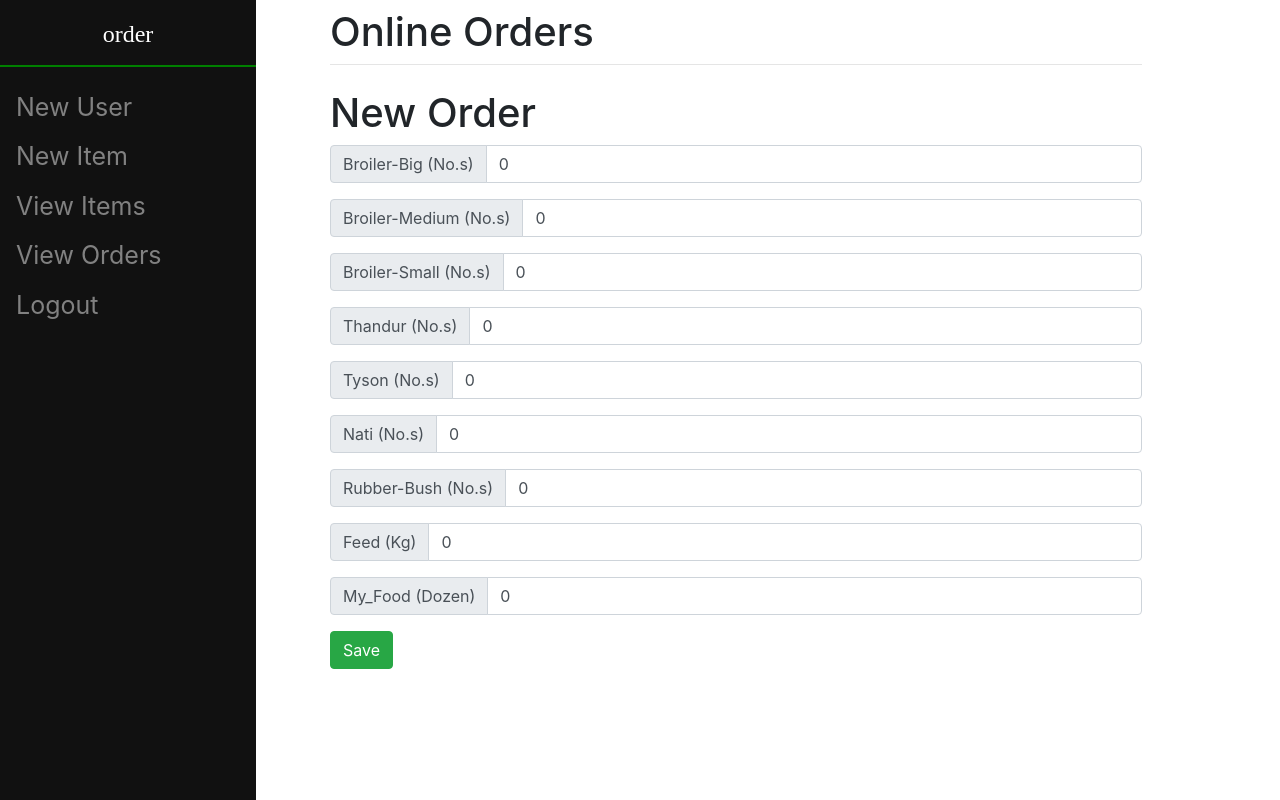
After one commit to Rajeevveera24/online-orders-app, a Django app: page /create/ in a window 1280 px wide. The commit adds this page. Run offline with Django 3.2, Linux system fonts and the light colour scheme; a user stored in the database is signed in; data comes from the database, SQL or seed files in the repository; both versions use the stored data as it was after the commit; some libraries are stand-ins or nearby versions.

Commit message:
item and order create,view functionalities added

```diff
--- a/orders/models.py
+++ b/orders/models.py
@@ -17,7 +17,7 @@ class Shop(models.Model):
 		return self.name
 
 class Item(models.Model):
-	name = models.CharField(max_length = 50)
+	name = models.CharField(max_length = 50, unique = True)
 	desc = models.CharField(max_length = 100)
 	unit = models.CharField(max_length = 10, default = "No.s")
 
--- a/orders/templates/orders/base.html
+++ b/orders/templates/orders/base.html
@@ -102,8 +102,11 @@
 				<!-- <a href="/">Home</a> -->
 				{% if privilege %}
 					<a href = "/register">New User</a>
+					<a href = "/item/create/">New Item</a>
+					<a href = "/item/view">View Items</a>
+				{% else %}
+					<a href="/create">New Order</a>
 				{% endif %}
-				<a href="/create">New Order</a>
 				<a href="/view">View Orders</a>
 				<a href = "/logout">Logout</a>
 			{% else %}
--- /dev/null
+++ b/orders/templates/orders/order_create.html
@@ -0,0 +1,23 @@
+{% extends "orders/base.html" %}
+
+{% block title %}
+	New Order
+{% endblock %}
+
+{% block content %}
+    <h1>New Order</h1>
+    <form action ="/create/" method = "POST">
+        {% csrf_token %}
+        {% for it in items %}
+            <div class = "input-group mb-3">
+                <div class = "input-group-prepend">
+                    <div class = "input-group-text">
+                        {{ it.name }} ({{ it.unit }})
+                    </div>
+                </div>
+                <input type = "number" value = "0" min = 0 name = {{it.name}} class = "form-control">
+            </div>
+        {% endfor %}
+        <button type="submit", name="save", value="save", class = "btn btn-success">Save</button>
+    </form>
+{% endblock %}
--- a/orders/urls.py
+++ b/orders/urls.py
@@ -5,8 +5,11 @@ from . import views
 urlpatterns = [
     path('', views.home, name = 'home'),
     path('home/', views.home, name = "home"),
-    path("create/", views.OrderUpdateView.as_view(success_url = reverse_lazy('view')), name = "create"),
+    path("create/", views.OrderCreateView.as_view(success_url = "/view/order/"), name = "order_create"),
     path("view/", views.OrderListView.as_view(), name = "view"),
     path("view/order/<int:pk>", views.OrderDetailView.as_view(), name = "order_detail"),
+    # path("update/order/<int:pk>", views.OrderUpdateView.as_view(), name = "order_update"),
+    path("item/create/", views.ItemCreateView.as_view(), name = "item_create"),
+    path("item/view/", views.ItemListView.as_view(), name = "item_view"),
     # path("details/", views.ShopUpdateView.as_view(success_url = reverse_lazy('home')), name = "shop"),
 ]
--- a/orders/views.py
+++ b/orders/views.py
@@ -4,7 +4,7 @@ from .models import Order, Shop, User_Type, Item, Order_Item
 from django.views import View
 from django.contrib.auth.mixins import LoginRequiredMixin as LRM
 from django.urls import reverse_lazy, reverse
-from .forms import CreateShopForm, CreateOrderForm
+from .forms import CreateShopForm, CreateItemForm
 
 def home(response):
     priv = False
@@ -12,40 +12,9 @@ def home(response):
         priv = get_object_or_404(User_Type, user = response.user).privilege
     return render(response, "orders/home.html", {'privilege': priv})
 
-def view(response):
-    if response.user.is_authenticated:
-        user_type = get_object_or_404(User_Type, user = response.user)
-        ctx = dict()
-        ctx['privilege' ] = user_type.privilege
-        return render(response, "orders/view.html", ctx)
-    else:
-        return redirect("/login")
-
-class ShopUpdateView(LRM, View):
-    template_name = 'orders/shopupdate_form.html'
-    success_url = reverse_lazy('home')
-
-    def get(self, response):
-        shop = get_object_or_404(Shop, user = self.response.user)
-        form = CreateShopForm(instance = shop)
-        ctx = {'form': form}
-        return render(response, self.template_name, ctx)
-
-    def post(self, response):
-        shop = get_object_or_404(Shop, user = self.response.user)
-        form = CreateShopForm(response.POST, instance = shop)
-
-        if not form.is_valid():
-            ctx = {'form': form}
-            return render(response, self.template_name, ctx)
-
-        shop.save()
-
-        return redirect(self.success_url)
-
 class OrderListView(LRM, View):
     model = Order
-    template_name = "orders/view.html"
+    template_name = "orders/order_list.html"
 
     def get(self, response):
         user_type = get_object_or_404(User_Type, user = response.user)
@@ -72,48 +41,141 @@ class OrderDetailView(LRM, View):
         return render(response, self.template_name, context)
 
 class OrderCreateView(LRM, View):
-    template_name = 'orders/ordercreate_form.html'
-    success_url = reverse_lazy('view')
+    template_name = 'orders/order_create.html'
+    success_url = "/view/order/"
 
     def get(self, response):
-        form = CreateOrderForm()
-        ctx = {'form': form}
+        ctx = dict()
+        items = Item.objects.all()
+        ctx["items"] = items
+        ctx["privilege"] = get_object_or_404(User_Type, user = response.user).privilege
+
         return render(response, self.template_name, ctx)
 
     def post(self, response):
-        form = CreateOrderForm(response.POST)
+        # print(response.POST)
+        # print(type(response.POST))
+        items = Item.objects.all()
+        order = Order(user = response.user)
+        products = {}
+        form_input = response.POST
+
+        # print(form_input)
+
+        for it in items:
+            if int(form_input.get(str(it))) > 0:
+                products[it] = int(form_input.get(str(it)))
+
+        if products == {}:
+            return redirect("/create/")
+
+        try:
+            order.save()
+            for p,q in products.items():
+                order_item = Order_Item(order = order, item = p, qty = int(q))
+                order_item.save()
+        except Exception as e:
+            print(str(e))
+            order.delete()
+            return HttpResponse("Unable to process your order. Please go back to the previous page and order again")
+
+        return redirect(self.success_url + str(order.id))
+
+# class OrderUpdateView(LRM, View):
+#     template_name = 'orders/orderupdate_form.html'
+#     success_url = reverse_lazy('view')
+
+#     def get(self, response):
+#         order = get_object_or_404(Order, user = response.user)
+#         form = CreateOrderForm(instance = order)
+#         ctx = {'form': form}
+#         user_type = get_object_or_404(User_Type, user = response.user)
+#         # ctx = dict()
+#         ctx['privilege'] = user_type.privilege
+#         return render(response, self.template_name, ctx)
+
+#     def post(self, response):
+#         order = get_object_or_404(Order, user = response.user)
+#         form = CreateOrderForm(response.POST, instance = order)
+
+#         if not form.is_valid():
+#             ctx = {'form': form}
+#             return render(response, self.template_name, ctx)
+
+#         order.save()
+
+#         return redirect(self.success_url)
+
+class ItemCreateView(LRM, View):
+    template_name = 'orders/item_create_form.html'
+    success_url = reverse_lazy('item_view')
+
+    def get(self, response):
+        priv = get_object_or_404(User_Type, user = response.user)
+        if priv == False:
+            return redirect('/logout/')
+        form = CreateItemForm()
+        ctx = {'form': form, 'privilege':priv}
+        return render(response, self.template_name, ctx)
+
+    def post(self, response):
+        priv = get_object_or_404(User_Type, user = response.user)
+        if priv == False:
+            return redirect('/logout/')
+
+        form = CreateItemForm(response.POST)
 
         if not form.is_valid():
-            ctx = {'form': form}
+            ctx = {'form': form, 'privilege': priv}
             return render(response, self.template_name, ctx)
 
-        order = form.save(commit = False)
-        order.user = response.user
-        order.save(commit = True)
+        form.save()
 
         return redirect(self.success_url)
 
-class OrderUpdateView(LRM, View):
-    template_name = 'orders/orderupdate_form.html'
-    success_url = reverse_lazy('view')
+class ItemListView(LRM, View):
+    model = Item
+    template_name = "orders/item_list_form.html"
 
     def get(self, response):
-        order = get_object_or_404(Order, user = response.user)
-        form = CreateOrderForm(instance = order)
-        ctx = {'form': form}
-        user_type = get_object_or_404(User_Type, user = response.user)
-        # ctx = dict()
-        ctx['privilege'] = user_type.privilege
+        priv = get_object_or_404(User_Type, user = response.user).privilege
+
+        if priv == False:
+            return redirect("/logout/")
+
+        items = Item.objects.all()
+
+        ctx = {'privilege' : priv, 'item_list' : items}
+
         return render(response, self.template_name, ctx)
 
-    def post(self, response):
-        order = get_object_or_404(Order, user = response.user)
-        form = CreateOrderForm(response.POST, instance = order)
+# class ShopUpdateView(LRM, View):
+#     template_name = 'orders/shopupdate_form.html'
+#     success_url = reverse_lazy('home')
 
-        if not form.is_valid():
-            ctx = {'form': form}
-            return render(response, self.template_name, ctx)
+#     def get(self, response):
+#         shop = get_object_or_404(Shop, user = self.response.user)
+#         form = CreateShopForm(instance = shop)
+#         ctx = {'form': form}
+#         return render(response, self.template_name, ctx)
 
-        order.save()
+#     def post(self, response):
+#         shop = get_object_or_404(Shop, user = self.response.user)
+#         form = CreateShopForm(response.POST, instance = shop)
 
-        return redirect(self.success_url)
+#         if not form.is_valid():
+#             ctx = {'form': form}
+#             return render(response, self.template_name, ctx)
+
+#         shop.save()
+
+#         return redirect(self.success_url)
+
+# def view(response):
+#     if response.user.is_authenticated:
+#         user_type = get_object_or_404(User_Type, user = response.user)
+#         ctx = dict()
+#         ctx['privilege' ] = user_type.privilege
+#         return render(response, "orders/view.html", ctx)
+#     else:
+#         return redirect("/login")
```
Also changed, not shown: orders/forms.py (+4 -4 lines), orders/templates/orders/item_create_form.html (added, +16 -0 lines), orders/templates/orders/item_list_form.html (added, +17 -0 lines), orders/templates/orders/list.html (deleted, +0 -33 lines), orders/templates/orders/order_list.html (added, +22 -0 lines), orders/templates/orders/view.html (+28 -18 lines), db.sqlite3, orders/migrations/0011_auto_20201017_0156.py (added).
